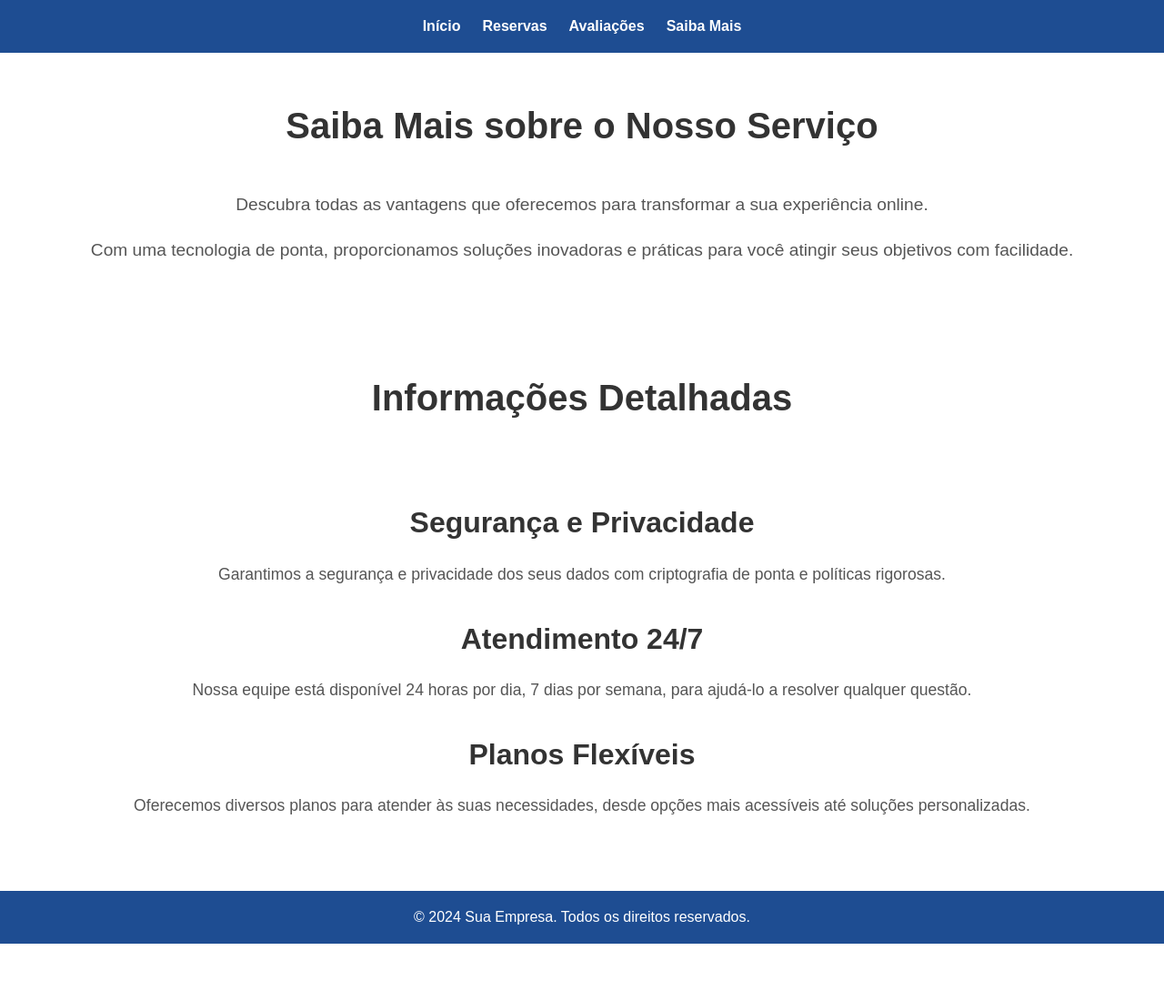
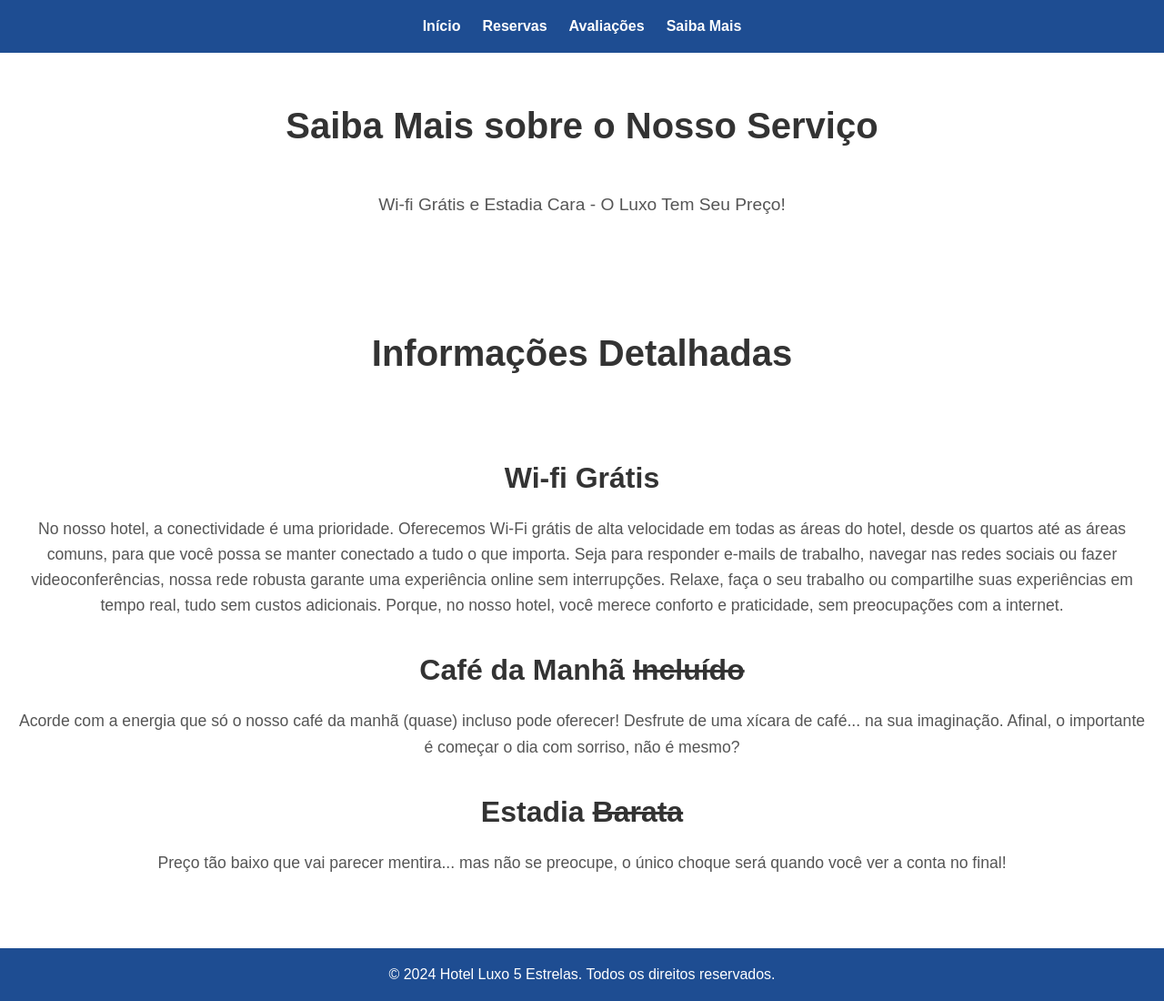
Before and after one commit to guust404/projeto-mobile, a plain HTML site: page user/more-info.html in a window 1280 px wide. Shown: the whole page at 91% size. Before the commit the page ends 1037 px from the top, so only its background shows below. Drawn offline with Linux system fonts and the light colour scheme.

Commit message:
1.3 "Hades"

```diff
--- a/user/more-info.html
+++ b/user/more-info.html
@@ -1,10 +1,10 @@
 <!DOCTYPE html>
-<html lang="en">
+<html lang="pt-br">
 
 <head>
     <meta charset="UTF-8">
     <meta name="viewport" content="width=device-width, initial-scale=1.0">
-    <title>Saiba Mais</title>
+    <title>Saiba Mais - Hotel Luxo 5 Estrelas</title>
     <link rel="stylesheet" href="../style.css">
 </head>
 
@@ -19,39 +19,38 @@
         </nav>
     </header>
 
+    <!-- Seção de "Saiba Mais" -->
     <section id="saiba-mais">
         <div class="container">
             <h1>Saiba Mais sobre o Nosso Serviço</h1>
-            <p>Descubra todas as vantagens que oferecemos para transformar a sua experiência online.</p>
-            <p>Com uma tecnologia de ponta, proporcionamos soluções inovadoras e práticas para você atingir seus
-                objetivos com facilidade.</p>
+            <p id="slogan">Wi-fi Grátis e Estadia Cara - O Luxo Tem Seu Preço!</p>
         </div>
     </section>
 
+    <!-- Informações detalhadas sobre o hotel -->
     <section id="informacoes">
         <div class="container">
             <h2>Informações Detalhadas</h2>
             <div class="info-item">
-                <h3>Segurança e Privacidade</h3>
-                <p>Garantimos a segurança e privacidade dos seus dados com criptografia de ponta e políticas rigorosas.
-                </p>
+                <h3>Wi-fi Grátis</h3>
+                <p>No nosso hotel, a conectividade é uma prioridade. Oferecemos Wi-Fi grátis de alta velocidade em todas as áreas do hotel, desde os quartos até as áreas comuns, para que você possa se manter conectado a tudo o que importa. Seja para responder e-mails de trabalho, navegar nas redes sociais ou fazer videoconferências, nossa rede robusta garante uma experiência online sem interrupções. Relaxe, faça o seu trabalho ou compartilhe suas experiências em tempo real, tudo sem custos adicionais. Porque, no nosso hotel, você merece conforto e praticidade, sem preocupações com a internet.</p>
             </div>
             <div class="info-item">
-                <h3>Atendimento 24/7</h3>
-                <p>Nossa equipe está disponível 24 horas por dia, 7 dias por semana, para ajudá-lo a resolver qualquer
-                    questão.</p>
+                <h3>Café da Manhã <del>Incluído</del></h3>
+                <p>Acorde com a energia que só o nosso café da manhã (quase) incluso pode oferecer! Desfrute de uma xícara de café... na sua imaginação. Afinal, o importante é começar o dia com sorriso, não é mesmo?</p>
             </div>
             <div class="info-item">
-                <h3>Planos Flexíveis</h3>
-                <p>Oferecemos diversos planos para atender às suas necessidades, desde opções mais acessíveis até
-                    soluções personalizadas.</p>
+                <h3>Estadia <del>Barata</del></h3>
+                <p>Preço tão baixo que vai parecer mentira... mas não se preocupe, o único choque será quando você ver a conta no final!</p>
             </div>
         </div>
     </section>
 
+    <!-- Rodapé -->
     <footer>
-        <p>&copy; 2024 Sua Empresa. Todos os direitos reservados.</p>
+        <p>&copy; 2024 Hotel Luxo 5 Estrelas. Todos os direitos reservados.</p>
     </footer>
+
 </body>
 
 </html>
```
